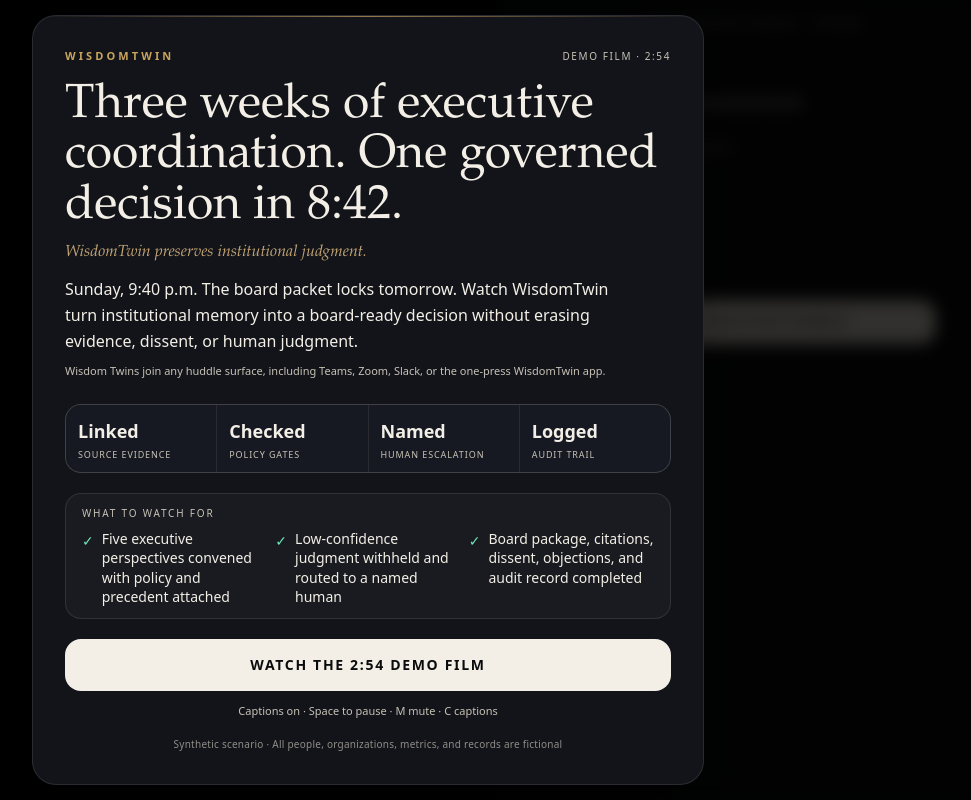
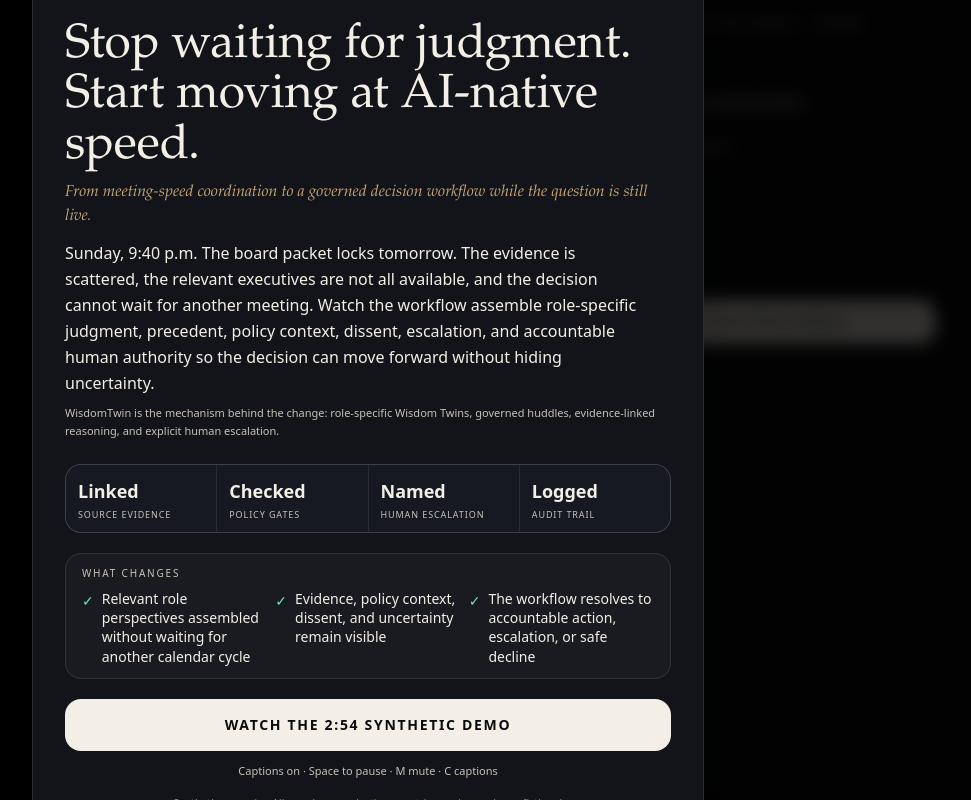
Before and after one commit to RomanBodnarchuk/wisdomtwin-three-rooms, a React (Vite) app: page / in a window 1280 px wide. Shown: the whole page, without its empty margins (272-1243 px from the left). Built offline with nearby package versions, Linux system fonts and the light colour scheme.

Commit message:
Lead Three Rooms demo with before-and-after transformation

```diff
--- a/src/components/StartExperience.tsx
+++ b/src/components/StartExperience.tsx
@@ -16,9 +16,9 @@
 ];
 
 const OUTCOME_LINES = [
-  'Five executive perspectives convened with policy and precedent attached',
-  'Low-confidence judgment withheld and routed to a named human',
-  'Board package, citations, dissent, objections, and audit record completed',
+  'Relevant role perspectives assembled without waiting for another calendar cycle',
+  'Evidence, policy context, dissent, and uncertainty remain visible',
+  'The workflow resolves to accountable action, escalation, or safe decline',
 ];
 
 export function StartExperience({
@@ -40,27 +40,30 @@
             WisdomTwin
           </p>
           <p className="text-[10px] tracking-[0.16em] text-[var(--cream-dim)] uppercase">
-            Demo film · 2:54
+            Synthetic demo film · 2:54
           </p>
         </div>
         <h1
           className="mt-4 text-3xl leading-[1.05] text-[var(--cream)] md:text-5xl"
           style={{ fontFamily: 'var(--font-display)' }}
         >
-          Three weeks of executive coordination. One governed decision in 8:42.
+          Stop waiting for judgment. Start moving at AI-native speed.
         </h1>
         <p
           className="mt-2 text-sm text-[var(--warm)] italic md:text-base"
           style={{ fontFamily: 'var(--font-display)' }}
         >
-          WisdomTwin preserves institutional judgment.
+          From meeting-speed coordination to a governed decision workflow while the question is still live.
         </p>
         <p className="mt-3 max-w-xl text-sm leading-relaxed text-[var(--cream)] md:text-base">
-          Sunday, 9:40 p.m. The board packet locks tomorrow. Watch WisdomTwin turn institutional
-          memory into a board-ready decision without erasing evidence, dissent, or human judgment.
+          Sunday, 9:40 p.m. The board packet locks tomorrow. The evidence is scattered, the relevant
+          executives are not all available, and the decision cannot wait for another meeting. Watch the
+          workflow assemble role-specific judgment, precedent, policy context, dissent, escalation, and
+          accountable human authority so the decision can move forward without hiding uncertainty.
         </p>
         <p className="mt-2 text-[11px] leading-relaxed text-[var(--cream-dim)]">
-          Wisdom Twins join any huddle surface, including Teams, Zoom, Slack, or the one-press WisdomTwin app.
+          WisdomTwin is the mechanism behind the change: role-specific Wisdom Twins, governed huddles,
+          evidence-linked reasoning, and explicit human escalation.
         </p>
 
         <dl className="mt-6 grid grid-cols-2 gap-px overflow-hidden rounded-2xl border border-white/10 bg-white/10 sm:grid-cols-4">
@@ -76,7 +79,7 @@
 
         <div className="mt-5 rounded-2xl border border-white/10 bg-white/[0.03] px-4 py-3">
           <p className="text-[10px] tracking-[0.18em] text-[var(--cream-dim)] uppercase">
-            What to watch for
+            What changes
           </p>
           <ul className="mt-2 grid gap-2 text-sm leading-snug text-[var(--cream)] md:grid-cols-3">
             {OUTCOME_LINES.map((line) => (
@@ -94,7 +97,7 @@
           data-testid="btn-start"
           className="mt-5 w-full rounded-2xl bg-[var(--cream)] px-4 py-4 text-sm font-semibold tracking-[0.12em] text-[var(--ink)] uppercase transition hover:bg-white"
         >
-          Watch the 2:54 demo film
+          Watch the 2:54 synthetic demo
         </button>
 
         <p className="mt-3 text-center text-[11px] text-[var(--cream-dim)]">
@@ -118,7 +121,7 @@
           onClick={onStart}
           className="w-full rounded-2xl bg-[var(--cream)] px-4 py-3 text-sm font-semibold tracking-[0.12em] text-[var(--ink)] uppercase"
         >
-          Watch the 2:54 demo film
+          Watch the 2:54 synthetic demo
         </button>
       </div>
     </div>
```
